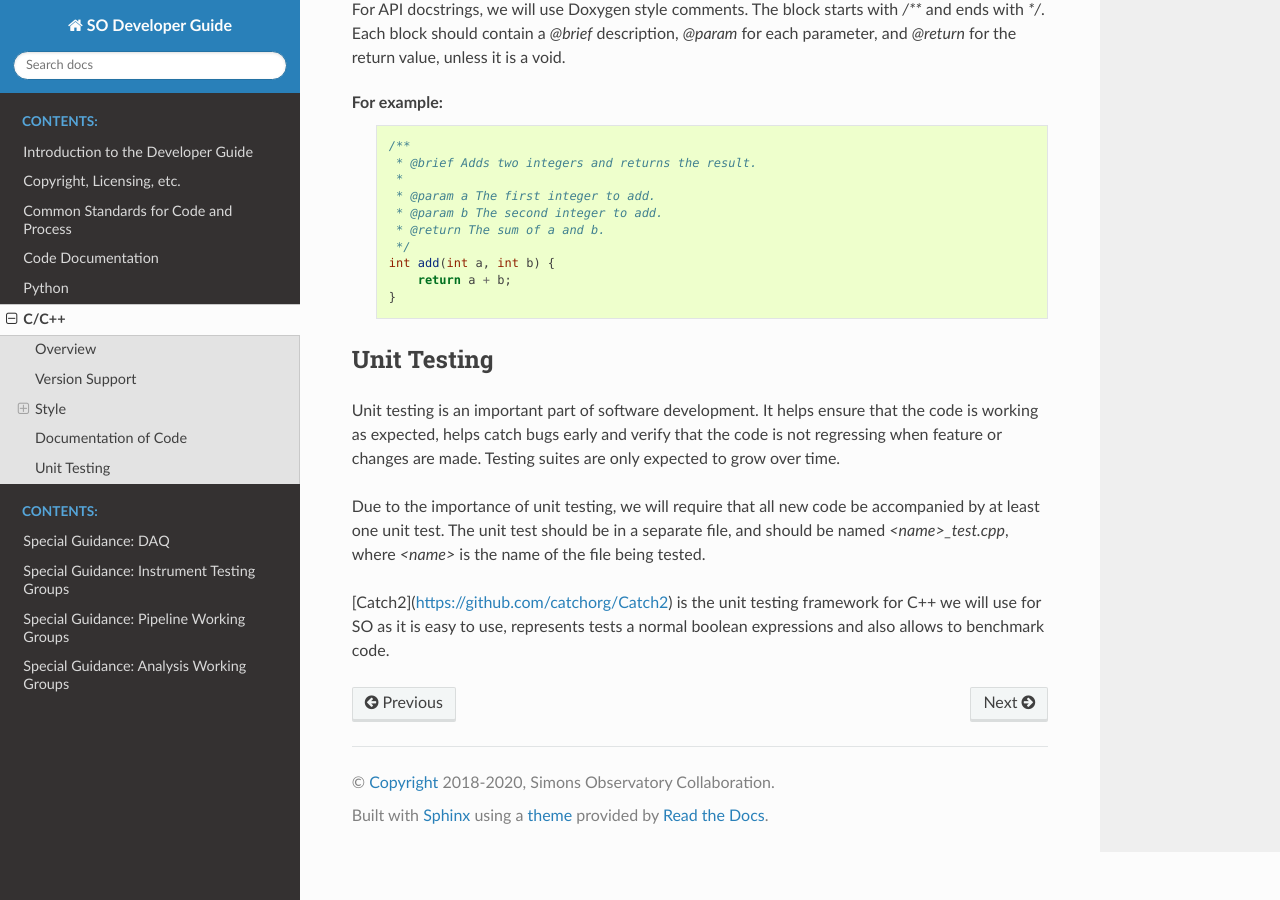
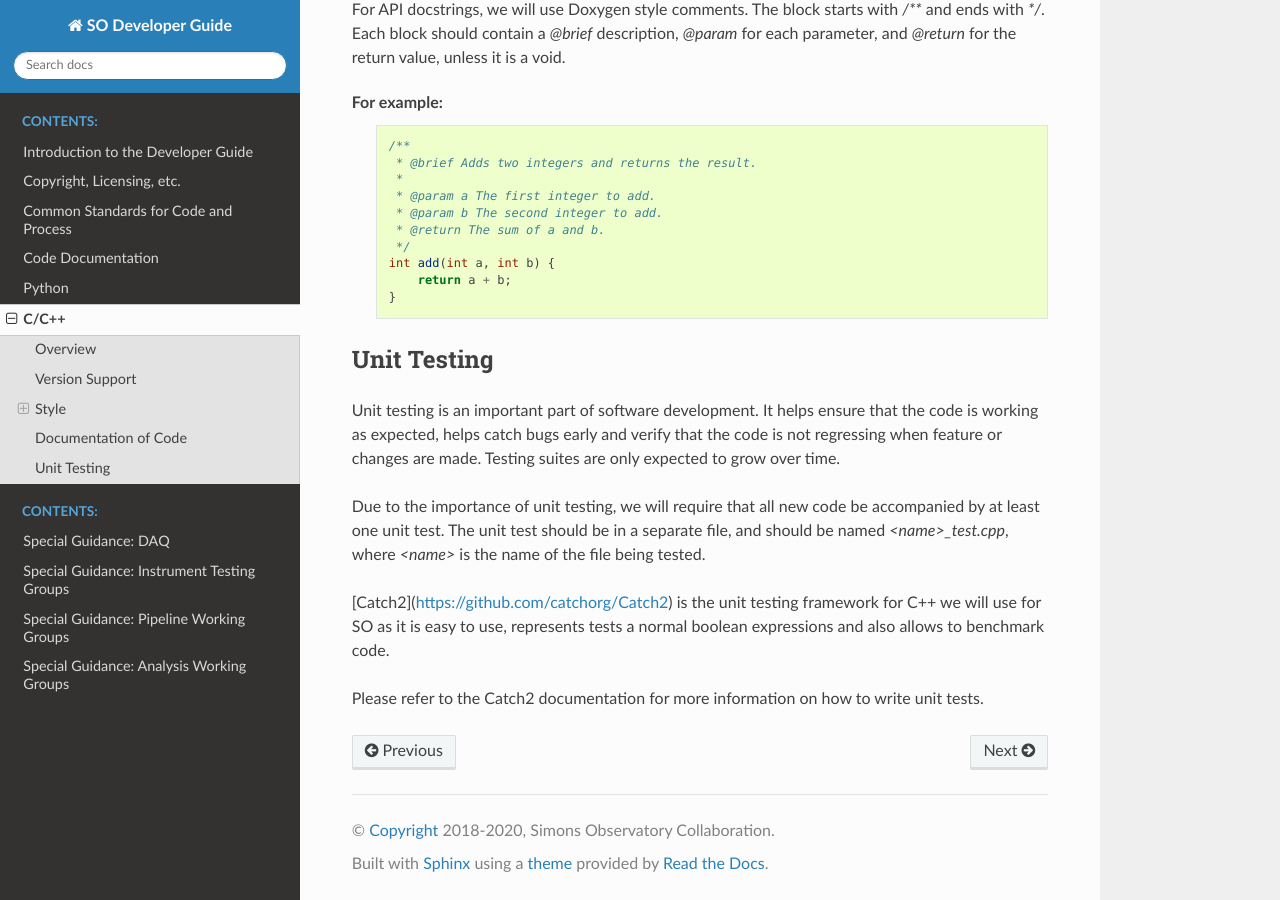
Before and after one commit to simonsobs/so_dev_guide, a Sphinx documentation site: the page built from source/cpp.rst, in a window 1280 px wide and 900 px high, scrolled down 1960 px. Built offline with Sphinx 7.4.7 and the Read the Docs theme 3.1.0, drawn with Linux system fonts in a browser that asks for light colours.

Commit message:
fix: missing reference

```diff
--- a/source/cpp.rst
+++ b/source/cpp.rst
@@ -124,3 +124,5 @@ least one unit test. The unit test should be in a separate file, and should be n
 [Catch2](https://github.com/catchorg/Catch2) is the unit testing framework for C++ we will
 use for SO as it is easy to use, represents tests a normal boolean expressions and
 also allows to benchmark code.
+
+Please refer to the Catch2 documentation for more information on how to write unit tests.
```
